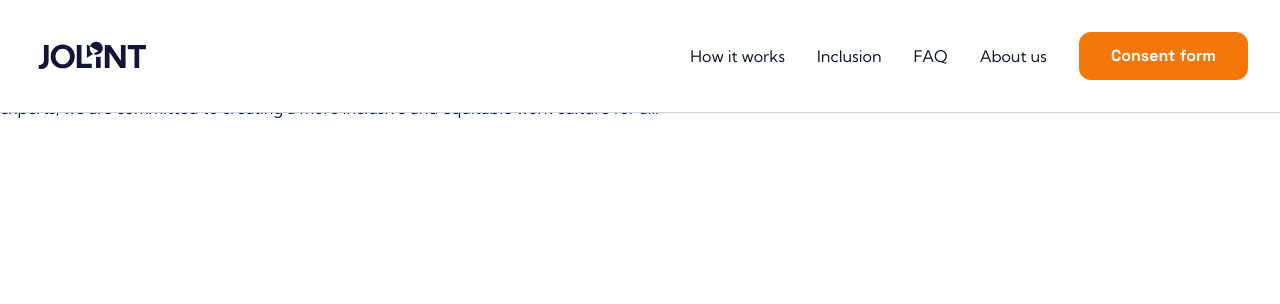
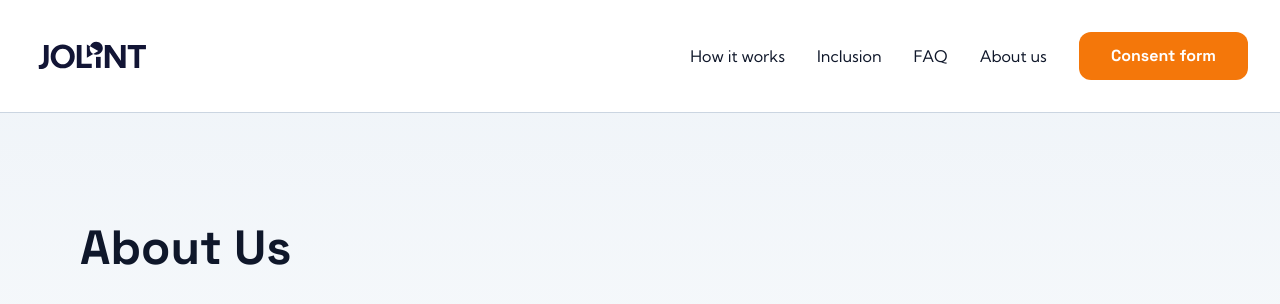
Before and after one commit to ell-ska/jolint, a Next.js app: page /about in a window 1280 px wide. Shown: the top 304 px of the page. Built offline with nearby package versions, Linux system fonts and the light colour scheme.

Commit message:
linear gradient and title done for feature/j68

```diff
--- a/app/(info-page)/about/page.tsx
+++ b/app/(info-page)/about/page.tsx
@@ -1,19 +1,11 @@
 const About = () => {
+  // move over main padding to layout file?
   return (
-    <div>
-      <h1>About us</h1>
-      <p>
-        At Jolint, we are driven by a passion for improving workplaces and
-        creating a better world for everyone. We make sure to keep ethics and
-        privacy at the forefront when gathering data. Throughout our journey,
-        we&apos;ve stayed committed to these principles, ensuring that
-        individuals&apos; information is handled with care and respect. Discover
-        the journey of Jolint, and join us in our quest to make the world a
-        better place, one company at a time. With our innovative approach,
-        cutting-edge technologies, and a team of experts, we are committed to
-        creating a more inclusive and equitable work culture for all.
-      </p>
-    </div>
+    <main className='min-h-screen bg-gradient-to-b from-[#EEF3F8] px-20 pt-28'>
+      <h1 className='pt-28 font-heading text-3xl font-bold capitalize md:text-5xl'>
+        about us
+      </h1>
+    </main>
   )
 }
 
```
